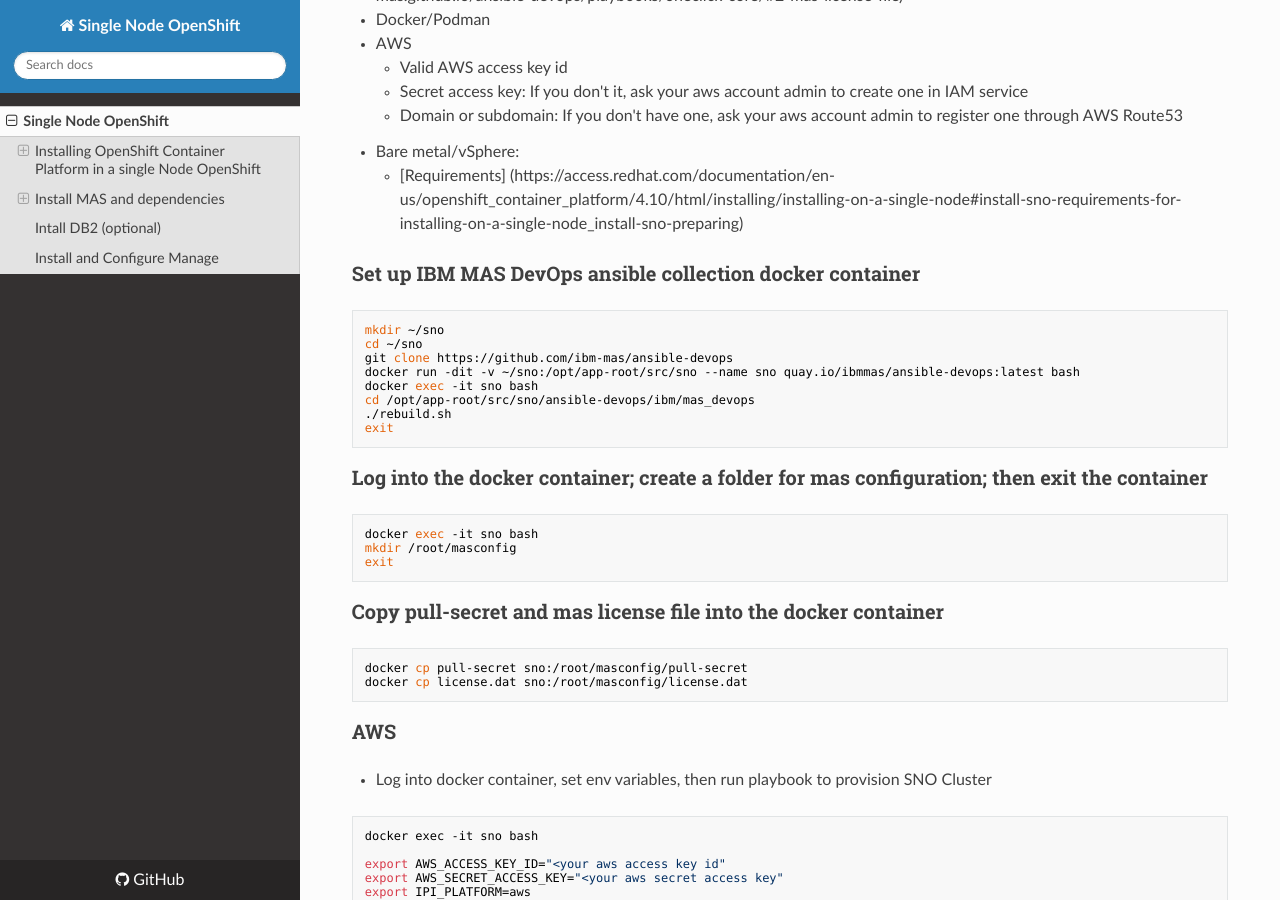
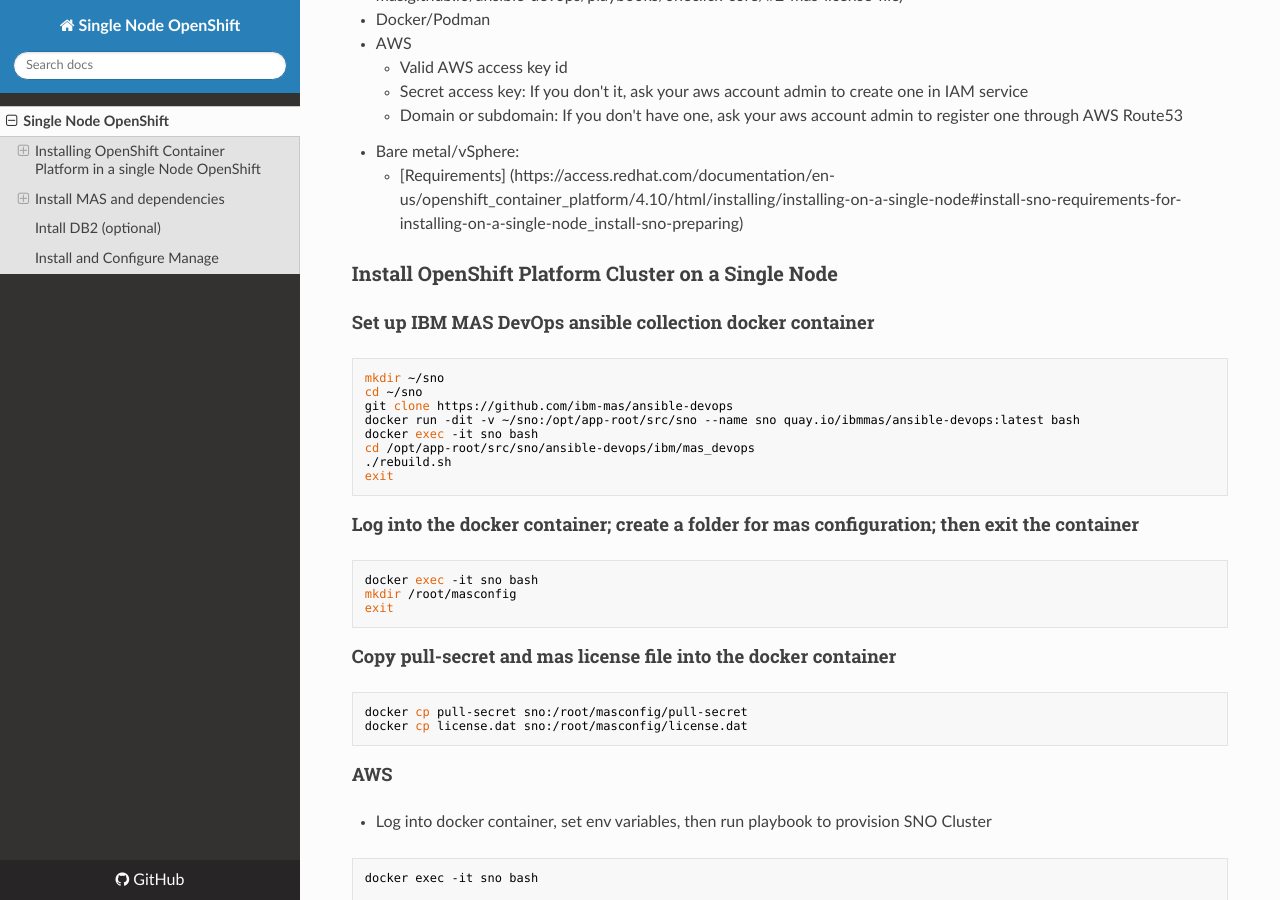
Before and after one commit to ibm-mas-manage/sno, an MkDocs documentation site: the page built from docs/index.md, in a window 1280 px wide and 900 px high, scrolled down 838 px. Built offline with MkDocs 1.6.1, drawn with Linux system fonts in a browser that asks for light colours; nearby versions of some CDN libraries.

Commit message:
Update index.md

````diff
--- a/docs/index.md
+++ b/docs/index.md
@@ -26,7 +26,9 @@
 - Bare metal/vSphere:
     - [Requirements] (https://access.redhat.com/documentation/en-us/openshift_container_platform/4.10/html/installing/installing-on-a-single-node#install-sno-requirements-for-installing-on-a-single-node_install-sno-preparing)
 
-### Set up IBM MAS DevOps ansible collection docker container
+### Install OpenShift Platform Cluster on a Single Node
+
+#### Set up IBM MAS DevOps ansible collection docker container
 
 ```
 mkdir ~/sno
@@ -39,7 +41,7 @@
 exit
 ```
 
-###  Log into the docker container; create a folder for mas configuration; then exit the container
+####  Log into the docker container; create a folder for mas configuration; then exit the container
 
 ```
 docker exec -it sno bash
@@ -47,14 +49,14 @@
 exit
 ```
 
-### Copy pull-secret and mas license file into the docker container
+#### Copy pull-secret and mas license file into the docker container
 
 ```
 docker cp pull-secret sno:/root/masconfig/pull-secret
 docker cp license.dat sno:/root/masconfig/license.dat
 ```
 
-### AWS
+#### AWS
 
 - Log into docker container, set env variables, then run playbook to provision SNO Cluster
 
@@ -78,7 +80,7 @@
 
 ```
 
-### Bare Metal and vSphere
+#### Bare Metal and vSphere
 
 - [Installation Instructions] (https://access.redhat.com/documentation/en-us/openshift_container_platform/4.10/html/installing/installing-on-a-single-node)
 
````
